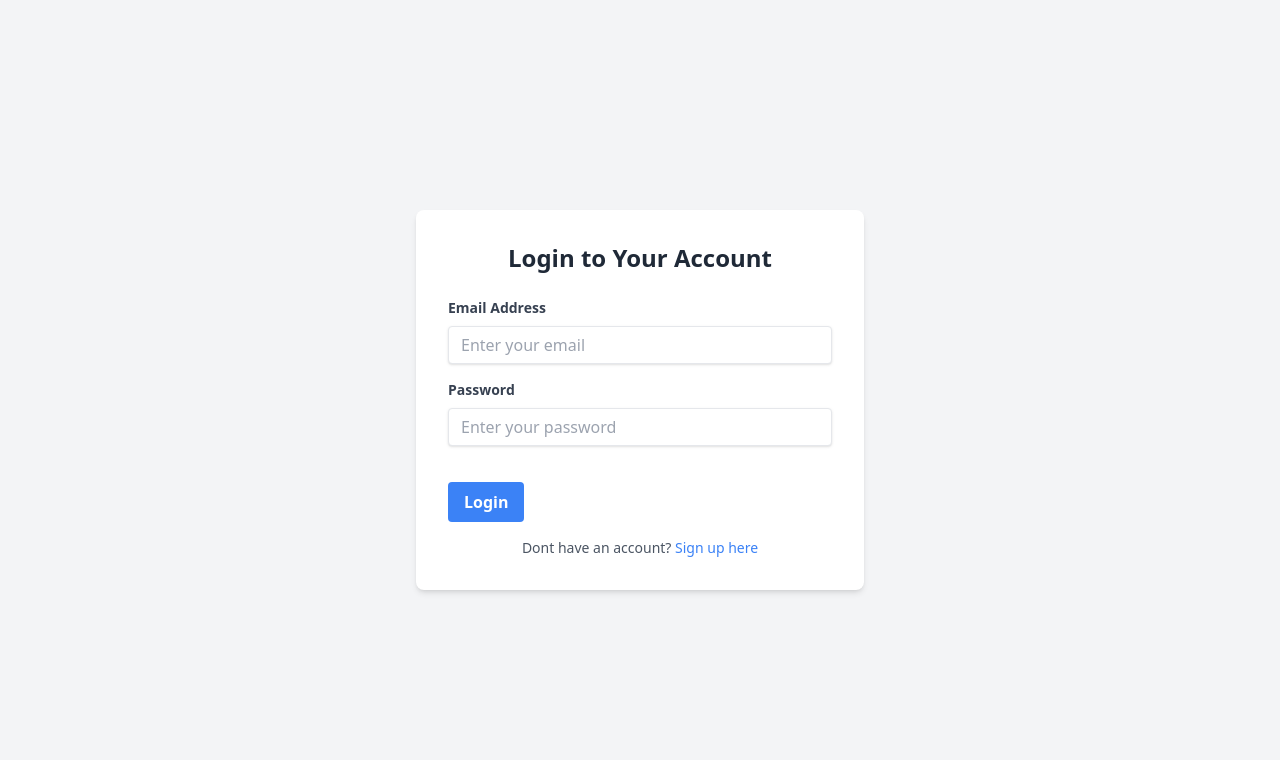
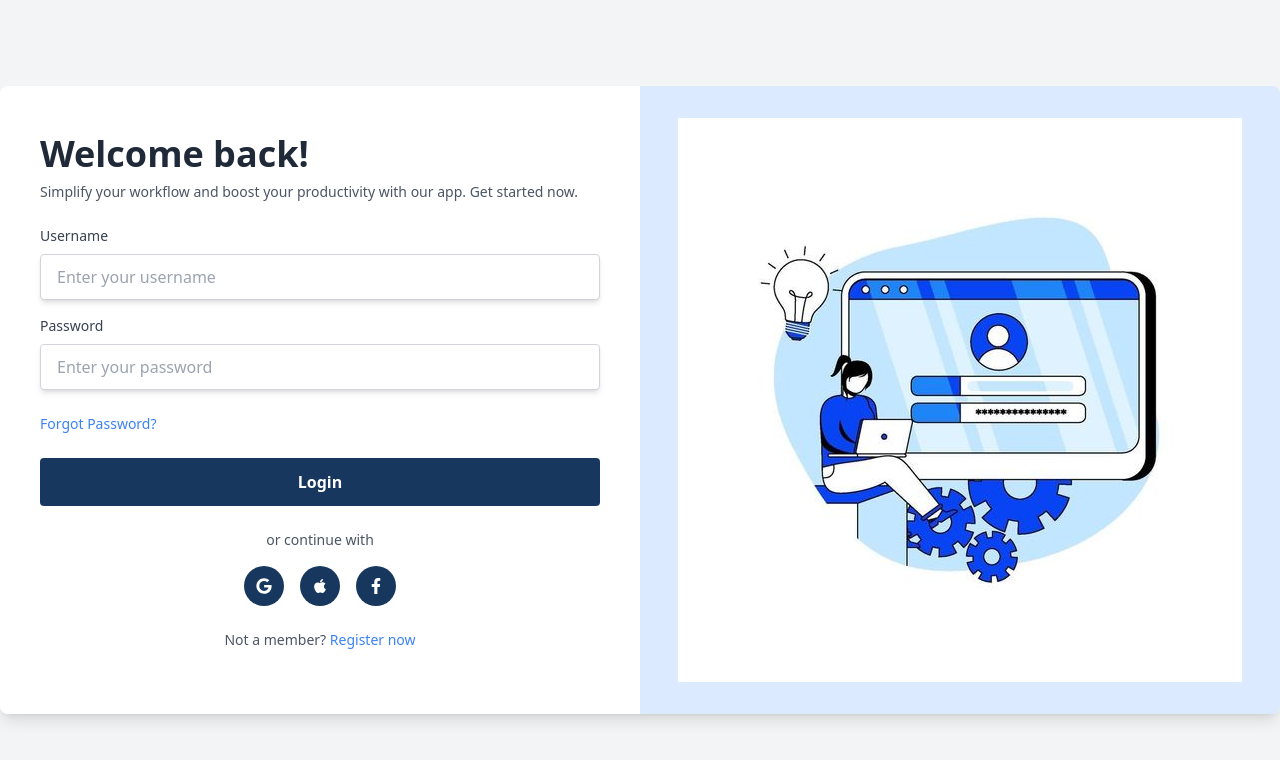
Before and after one commit to kangzBredz04/test-pt-multi-karya-solusi, a React (Vite) app: page /login in a window 1280 px wide. Shown: the top 760 px of the page. Built offline with nearby package versions, Linux system fonts and the light colour scheme.

Commit message:
fix: update content of Login page for better user experience

```diff
--- a/src/pages/Login.jsx
+++ b/src/pages/Login.jsx
@@ -1,43 +1,50 @@
 import { useState } from "react";
+import { FaGoogle, FaApple, FaFacebookF } from "react-icons/fa";
 
 export default function Login() {
-  const [email, setEmail] = useState("");
+  const [username, setUsername] = useState("");
   const [password, setPassword] = useState("");
 
   const handleSubmit = (e) => {
     e.preventDefault();
-    // Logika login bisa ditambahkan di sini
-    console.log("Email:", email, "Password:", password);
+    // Logic for login can be added here
+    console.log("Username:", username, "Password:", password);
   };
 
   return (
     <div className="min-h-screen flex items-center justify-center bg-gray-100">
-      <div className="bg-white shadow-md rounded-lg p-8 max-w-md w-full">
-        <h2 className="text-2xl font-bold text-center text-gray-800 mb-6">
-          Login to Your Account
+      <div className="flex w-full shadow-lg rounded-lg overflow-hidden">
+        {/* Left side - Login Form */}
+        <div className="w-1/2 bg-white py-12 px-10">
+          <h2 className="text-4xl font-bold text-gray-800 mb-2">
+            Welcome back!
           </h2>
+          <p className="text-sm text-gray-600 mb-6">
+            Simplify your workflow and boost your productivity with our app. Get
+            started now.
+          </p>
           <form onSubmit={handleSubmit}>
             <div className="mb-4">
               <label
-              htmlFor="email"
-              className="block text-gray-700 text-sm font-bold mb-2"
+                htmlFor="username"
+                className="block text-gray-700 text-sm font-medium mb-2"
               >
-              Email Address
+                Username
               </label>
               <input
-              id="email"
-              type="email"
-              value={email}
-              onChange={(e) => setEmail(e.target.value)}
-              className="shadow appearance-none border rounded w-full py-2 px-3 text-gray-700 leading-tight focus:outline-none focus:ring-2 focus:ring-blue-500"
-              placeholder="Enter your email"
+                id="username"
+                type="text"
+                value={username}
+                onChange={(e) => setUsername(e.target.value)}
+                className="shadow-md appearance-none border border-gray-300 rounded w-full py-3 px-4 text-gray-700 leading-tight focus:outline-none focus:ring-2 focus:ring-blue-500"
+                placeholder="Enter your username"
                 required
               />
             </div>
             <div className="mb-6">
               <label
                 htmlFor="password"
-              className="block text-gray-700 text-sm font-bold mb-2"
+                className="block text-gray-700 text-sm font-medium mb-2"
               >
                 Password
               </label>
@@ -46,26 +53,57 @@ export default function Login() {
                 type="password"
                 value={password}
                 onChange={(e) => setPassword(e.target.value)}
-              className="shadow appearance-none border rounded w-full py-2 px-3 text-gray-700 mb-3 leading-tight focus:outline-none focus:ring-2 focus:ring-blue-500"
+                className="shadow-md appearance-none border border-gray-300 rounded w-full py-3 px-4 text-gray-700 leading-tight focus:outline-none focus:ring-2 focus:ring-blue-500"
                 placeholder="Enter your password"
                 required
               />
             </div>
-          <div className="flex items-center justify-between">
+            <div className="flex items-center justify-between mb-6">
+              <a href="#" className="text-sm text-blue-500 hover:underline">
+                Forgot Password?
+              </a>
+            </div>
             <button
               type="submit"
-              className="bg-blue-500 hover:bg-blue-700 text-white font-bold py-2 px-4 rounded focus:outline-none focus:shadow-outline"
+              className="bg-[#17375e] hover:bg-[317375e] text-white font-semibold w-full py-3 rounded focus:outline-none focus:shadow-outline transition duration-200"
             >
               Login
             </button>
+          </form>
+
+          <div className="flex items-center justify-center mt-6">
+            <p className="text-sm text-gray-600">or continue with</p>
           </div>
-        </form>
-        <p className="text-center text-gray-600 text-sm mt-4">
-          Dont have an account?{" "}
+          <div className="flex items-center justify-center mt-4 space-x-4">
+            <button className="bg-[#17375e] text-white p-3 rounded-full">
+              <FaGoogle />
+            </button>
+            <button className="bg-[#17375e] text-white p-3 rounded-full">
+              <FaApple />
+            </button>
+            <button className="bg-[#17375e] text-white p-3 rounded-full">
+              <FaFacebookF />
+            </button>
+          </div>
+
+          <p className="text-center text-gray-600 text-sm mt-6">
+            Not a member?{" "}
             <a href="#" className="text-blue-500 hover:underline">
-            Sign up here
+              Register now
             </a>
           </p>
+        </div>
+
+        {/* Right side - Illustration */}
+        <div className="w-1/2 bg-blue-100 p-8 flex items-center justify-center">
+          <div>
+            <img
+              src="/Illustration.jpg"
+              alt="Illustration"
+              className="w-full h-auto"
+            />
+          </div>
+        </div>
       </div>
     </div>
   );
```
Lines whose indentation alone changed are shown as unchanged.
